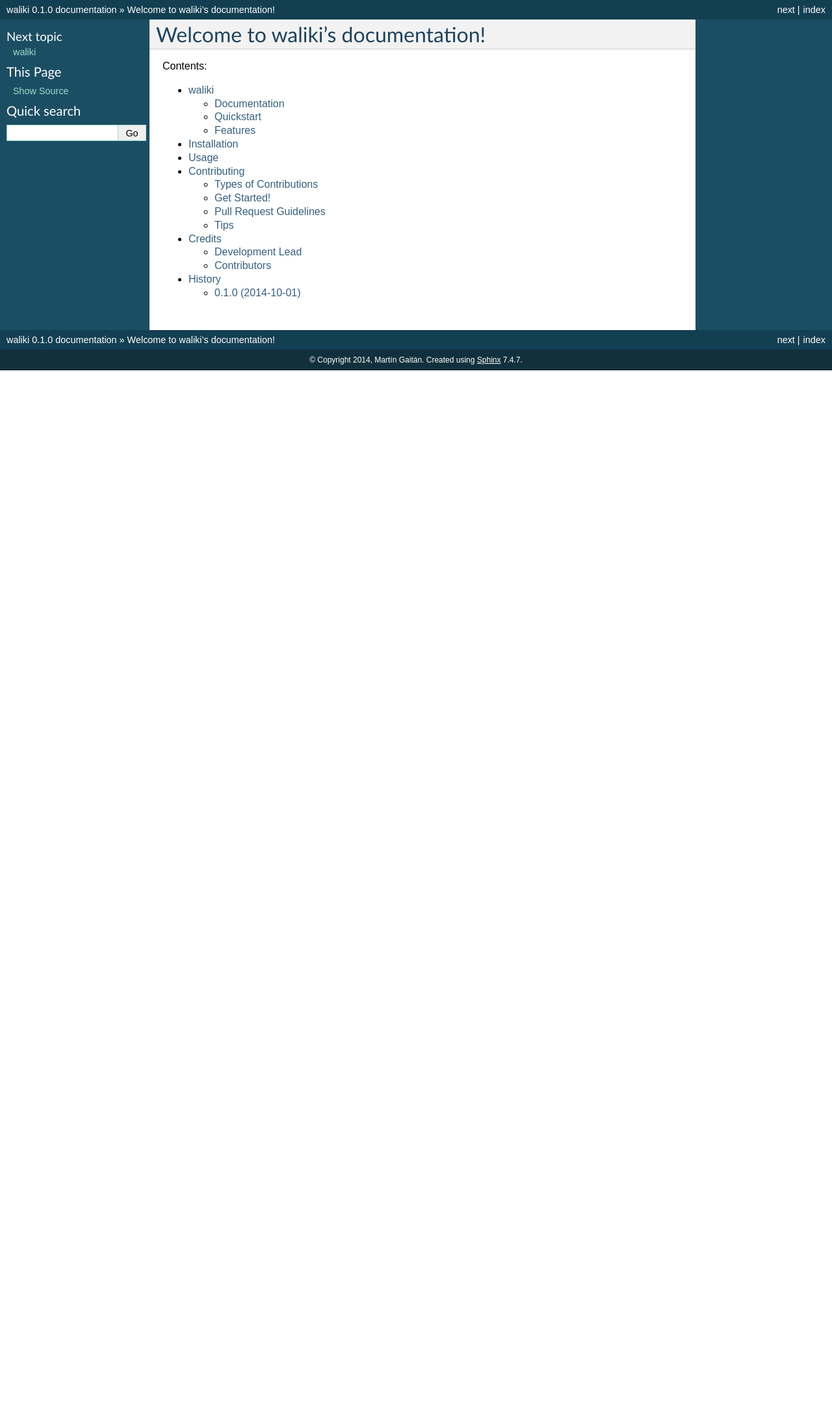
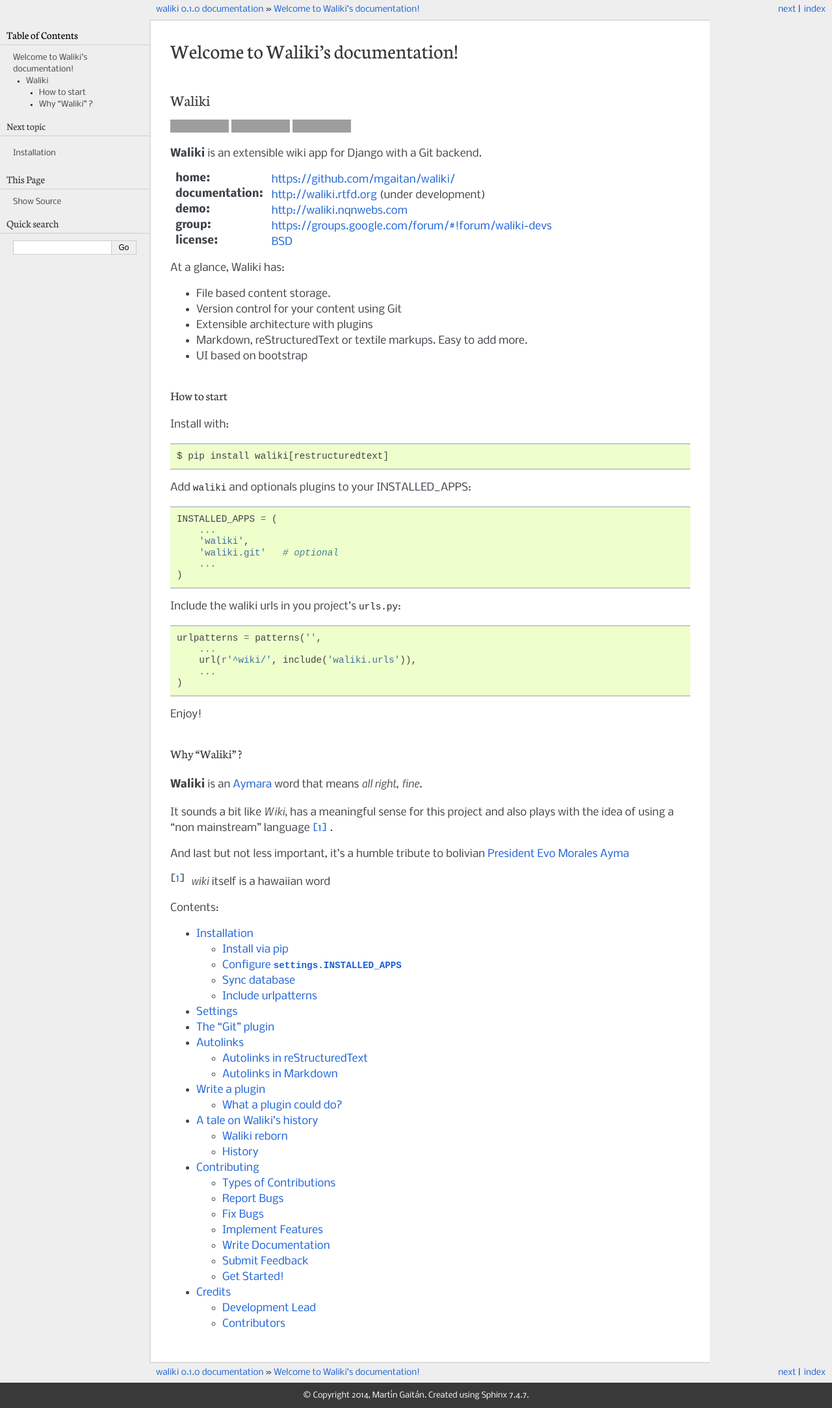
Before and after one commit to mgaitan/waliki, a Sphinx documentation site: the page built from docs/index.rst, in a window 1280 px wide. Shown: the whole page at 65% size. Built offline with Sphinx 7.4.7, drawn with Linux system fonts in a browser that asks for light colours; before the commit the page ends 900 px from its top, so only the background shows below that; grey boxes are pictures that could not be loaded.

Commit message:
some docs

```diff
--- a/README.rst
+++ b/README.rst
@@ -1,35 +1,68 @@
 =============================
-waliki
+Waliki
 =============================
 
-.. image:: https://badge.fury.io/py/django-waliki.png
-    :target: https://badge.fury.io/py/django-waliki
+.. image:: https://badge.fury.io/py/waliki.png
+    :target: https://badge.fury.io/py/waliki
 
-.. image:: https://travis-ci.org/mgaitan/django-waliki.png?branch=master
+.. image:: https://travis-ci.org/mgaitan/waliki.png?branch=master
     :target: https://travis-ci.org/mgaitan/django-waliki
 
-.. image:: https://coveralls.io/repos/mgaitan/django-waliki/badge.png?branch=master
-    :target: https://coveralls.io/r/mgaitan/django-waliki?branch=master
+.. image:: https://coveralls.io/repos/mgaitan/waliki/badge.png?branch=master
+    :target: https://coveralls.io/r/mgaitan/waliki?branch=master
 
-A simple yet powerful wiki engine
+**Waliki** is an extensible wiki app for Django with a Git backend.
 
-Documentation
--------------
 
-The full documentation is at https://django-waliki.readthedocs.org.
+:home: https://github.com/mgaitan/waliki/
+:documentation: http://waliki.rtfd.org (under development)
+:demo: http://waliki.nqnwebs.com
+:group: https://groups.google.com/forum/#!forum/waliki-devs
+:license: `BSD <https://github.com/mgaitan/waliki/blob/master/LICENSE>`_
 
-Quickstart
-----------
+At a glance, Waliki has:
 
-Install waliki::
+- File based content storage.
+- Version control for your content using Git
+- Extensible architecture with plugins
+- Markdown, reStructuredText or textile markups. Easy to add more.
+- UI based on bootstrap
 
-    pip install django-waliki
+How to start
+------------
 
-Then use it in a project::
+Install with::
 
-    import django-waliki
+    $ pip install waliki[restructuredtext]
 
-Features
---------
+Add ``waliki`` and optionals plugins to your INSTALLED_APPS::
 
-* TODO
+    INSTALLED_APPS = (
+        ...
+        'waliki',
+        'waliki.git'   # optional
+        ...
+    )
+
+Include the waliki urls in you project's ``urls.py``::
+
+    urlpatterns = patterns('',
+        ...
+        url(r'^wiki/', include('waliki.urls')),
+        ...
+    )
+
+Enjoy!
+
+
+Why "Waliki" ?
+----------------
+
+**Waliki** is an `Aymara <http://en.wikipedia.org/wiki/Aymara_language>`_ word that means *all right*, *fine*.
+
+It sounds a bit like *Wiki*, has a meaningful sense for this project
+and also plays with the idea of using a "non mainstream" language [1]_ .
+
+And last but not less important, it's a humble tribute to bolivian `President Evo Morales Ayma <http://en.wikipedia.org/wiki/Evo_Morales>`_
+
+.. [1] *wiki* itself is a hawaiian word
--- /dev/null
+++ b/docs/autolinking.rst
@@ -0,0 +1,24 @@
+Autolinks
+=========
+
+One of the most important feature in any wiki system is the simplicity to create and link pages. Waliki has a simple support for internal links
+
+Autolinks in reStructuredText
+-----------------------------
+
+There is autolininking support for restructuredtext with a very simple trick: if you don't define the target in a link (a word ending with and undercore like ``this_``), it will automatically point to an internal wiki page (even if it doesn't exist yet).
+
+So, just define ``somewhere_`` and to link the page with the slug *somewhere*
+
+How it is implemented?
+++++++++++++++++++++++
+
+It's dirty but very simple: Just render the page as usual using docutils and every unreferenced target is parsed and appended to internals urls.
+
+
+Autolinks in Markdown
+---------------------
+
+Waliki enables the Markdown's `WikiLinks <https://pythonhosted.org/Markdown/extensions/wikilinks.html>`_ extension by default.
+
+Uses ``[[Somewhere]]`` to link the page with slug *somewhere*.
--- a/docs/conf.py
+++ b/docs/conf.py
@@ -100,7 +100,7 @@
 
 # The theme to use for HTML and HTML Help pages.  See the documentation for
 # a list of builtin themes.
-html_theme = 'default'
+html_theme = 'pyramid'
 
 # Theme options are theme-specific and customize the look and feel of a theme
 # further.  For a list of options available for each theme, see the
@@ -173,7 +173,7 @@
 #html_file_suffix = None
 
 # Output file base name for HTML help builder.
-htmlhelp_basename = 'django-walikidoc'
+htmlhelp_basename = 'walikidoc'
 
 
 # -- Options for LaTeX output --------------------------------------------------
@@ -192,7 +192,7 @@
 # Grouping the document tree into LaTeX files. List of tuples
 # (source start file, target name, title, author, documentclass [howto/manual]).
 latex_documents = [
-  ('index', 'django-waliki.tex', u'waliki Documentation',
+  ('index', 'waliki.tex', u'waliki Documentation',
    u'Martín Gaitán', 'manual'),
 ]
 
@@ -222,7 +222,7 @@
 # One entry per manual page. List of tuples
 # (source start file, name, description, authors, manual section).
 man_pages = [
-    ('index', 'django-waliki', u'waliki Documentation',
+    ('index', 'waliki', u'Waliki Documentation',
      [u'Martín Gaitán'], 1)
 ]
 
@@ -236,8 +236,8 @@
 # (source start file, target name, title, author,
 #  dir menu entry, description, category)
 texinfo_documents = [
-  ('index', 'django-waliki', u'waliki Documentation',
-   u'Martín Gaitán', 'django-waliki', 'One line description of project.',
+  ('index', 'waliki', u'Waliki Documentation',
+   u'Martín Gaitán', 'waliki', 'One line description of project.',
    'Miscellaneous'),
 ]
 
--- /dev/null
+++ b/docs/git.rst
@@ -0,0 +1,27 @@
+=================
+The "Git" plugin
+=================
+
+The ``Git`` plugin converts your content folder in a git repository, and make a commit on each edition.
+
+With this simple logic you'll get:
+
+* History of changes (who, when, what)
+* Diff: compare any version an see what was added or removed
+* See an old version of a page and restore it if you want (without loose history)
+* Fancy relative dhatetimes out of the box
+* Simple stats: how many lines were added or removed. (go to the history page to see it in action!)
+* Backup (pushing your repo to a remote place)
+* Edit your content outside the web using the editor you prefer!
+
+Also would be possible:
+
+- Alert about conflicts (concurrent edition),
+- merge versions
+- more ideas?
+
+.. tip:: This plugin is optional, but strongly recommended.
+
+To install it add ``'waliki.git'`` after ``'waliki'`` in you ``settings.INSTALLED_APPS``.
+
+This extension uses the ``git`` command line machinary wrapped via the wonderful `sh <https://amoffat.github.com/sh>`_ package. Although it could have a performance impact compared with a python git library, my experience is that `pygit2 <http://www.pygit2.org>`_ is a bit complex to use and `GitPython <https://github.com/gitpython-developers/GitPython>`_ doesn't work with Python 3.
--- a/docs/history.rst
+++ b/docs/history.rst
@@ -1 +1,39 @@
+A tale on Waliki's history
+==========================
+
+ In june of 2013 I've tweeted this:
+
+.. raw:: html
+
+   <blockquote class="twitter-tweet"><p>Is there any wiki engine that uses <a href="https://twitter.com/search?q=%23restructuredText&amp;src=hash">#restructuredText</a> as its core markup? Everything I found are incomplete or not working hacks</p>&mdash; Martín Gaitán (@tin_nqn_) <a href="https://twitter.com/tin_nqn_/statuses/350238674803363842">June 27, 2013</a></blockquote><script async src="//platform.twitter.com/widgets.js" charset="utf-8"></script>
+
+When the master `Roberto Alsina`_ offered to convert Alva_ in a wiki system someday I asked him this:
+
+.. _Roberto Alsina: http://www.ralsina.com.ar
+.. _Alva: http://donewithniko.la/
+
+.. raw:: html
+
+   <blockquote class="twitter-tweet"><p><a href="https://twitter.com/tin_nqn_">@tin_nqn_</a> sure: <a href="https://t.co/Z377dGfw88">https://t.co/Z377dGfw88</a></p>&mdash; Roberto Alsina (@ralsina) <a href="https://twitter.com/ralsina/statuses/350247679168745475">June 27, 2013</a></blockquote><script async src="//platform.twitter.com/widgets.js" charset="utf-8"></script>
+
+That was the beginning. I found and forked a tiny `wiki system <https://github.com/alexex/wiki>`_ based on Flask and sent a first `pull request <https://github.com/alexex/wiki/pull/30>`_ where I explained few of my motivations:
+
+    I've researched a while looking for a simple yet usable wiki engine with support for reStructuredText, due it's what I write fluently and what I can use to render with Sphinx (de facto standard documentation tool in the python ecosystem), rst2pdf or whatever
+
+    Few wikis like MoinMoin or the builtin wiki in Trac has this feature, but processing a "block of restructuredtext" in the middle of another core markup.
+
+    Even when this project uses markdown, it's so simple to refactor this "render function" as a config option.
+
+During those days, I started to take a lot of design decisions and commit a bunch of code, so my fork diverge too much from Alex's wiki. That's how the `original version of Waliki <https://github.com/mgaitan/waliki_flask/>`_ was born.
+
+Waliki reborn
+-------------
+
+I was happy the result but blocked to continue. As a newbie in Flask, each attempted step was a challenge, and I wasn't not sure to be faithful to the conventions: my brain was too *djangonized*.
+
+Moreover, the `Python Argentina web project <https://github.com/PyAr/pyarweb>`_ needed a wiki engine based on Django.
+
+So, I decided to redone it, taking us much code and ideas as possible. I took my time, but it's here :).
+
+
 .. include:: ../HISTORY.rst
--- a/docs/index.rst
+++ b/docs/index.rst
@@ -3,17 +3,22 @@
    You can adapt this file completely to your liking, but it should at least
    contain the root `toctree` directive.
 
-Welcome to waliki's documentation!
+Welcome to Waliki's documentation!
 =================================================================
+
+.. include:: ../README.rst
+
 
 Contents:
 
 .. toctree::
    :maxdepth: 2
 
-   readme
    installation
-   usage
+   settings
+   git
+   autolinking
+   write_a_plugin
+   history
    contributing
    authors
-   history
--- a/docs/installation.rst
+++ b/docs/installation.rst
@@ -2,11 +2,60 @@
 Installation
 ============
 
-At the command line::
+Install via pip
+---------------
 
-    $ easy_install django-waliki
+To install the latest stable release, run::
 
-Or, if you have virtualenvwrapper installed::
+    $ pip install waliki
 
-    $ mkvirtualenv django-waliki
-    $ pip install django-waliki
+By default Waliki use reStructuredText as its markup, so docutils and other required dependencies are retrieved. If you prefer a Markdown only wiki, install it as following::
+
+    $ pip install waliki[markdown]
+
+Alternatively, if you want install every dependency, use::
+
+    $ pip install waliki[all]
+
+
+Configure ``settings.INSTALLED_APPS``
+-------------------------------------
+
+
+Add ``waliki`` and optionals plugins to your INSTALLED_APPS::
+
+    INSTALLED_APPS = (
+        ...
+        'waliki',
+        'waliki.git'   # optional
+        ...
+    )
+
+.. attention::
+
+    To enable ``waliki.git`` you need Git installed in your system. In Debian/Ubuntu::
+
+        $ sudo apt-get install git
+
+Sync database
+-------------
+
+Although Waliki stores page content as flat files, it use a model
+to store page titles, slugs and other field.
+
+Create this model table using::
+
+    $ python manage.py syncdb
+
+Include urlpatterns
+-------------------
+
+Include the waliki urls in you project's ``urls.py``. For example::
+
+    urlpatterns = patterns('',
+        ...
+        url(r'^wiki/', include('waliki.urls')),
+        ...
+    )
+
+Waliki will handle the inclusion of installed plugins urls automatically.
--- /dev/null
+++ b/docs/settings.rst
@@ -0,0 +1,11 @@
+========
+Settings
+========
+
+Waliki follows a `convention over configuration <http://en.wikipedia.org/wiki/Convention_over_configuration>`_
+paradigm, defining sensible defaults for every constant.
+
+For now, look in `waliki/settings.py <https://github.com/mgaitan/waliki/blob/master/waliki/settings.py>`_
+to see a list of available settings.
+
+You can override any setting in your project's ``settings.py``
--- a/docs/usage.rst
+++ /dev/null
@@ -1,7 +0,0 @@
-========
-Usage
-========
-
-To use waliki in a project::
-
-    import django-waliki
--- /dev/null
+++ b/docs/write_a_plugin.rst
@@ -0,0 +1,30 @@
+Write a plugin
+==============
+
+Waliki has a very little core designed to be extensible with **plugins**.
+
+At the moment, there are only two extensions available (`Git </git>`_ and `rst2pdf </get-as-pdf>`_) but you can create a new one very easily.
+
+A plugin is a normal Django app, with a file named ``waliki_plugin.py`` with a subclass of ``BasePlugin``.
+
+As an example, see the `waliki.git.waliki_plugin.py`.
+
+.. literalinclude:: ../waliki/git/waliki_plugin.py
+   :language: python
+
+
+The field ``extra_page_actions`` is a list ``('url_name', 'link text')`` tuples, where each ``url_name`` is reversed passing the page's `slug` as parameters. This actions appear in the dropdown of the * "Edit"* button.
+
+
+What a plugin could do?
+------------------------
+
+Everything you can do with and app: add views, add or override templates, etc.
+
+For connect receivers functions to the signals that Waliki sends when few actions happen. At the moment there is one:
+
+* ``page_saved`` is sent just after save a page. The parameters are the
+  ``page`` instance, the ``user`` who edited the page,  and
+  the optional ``message``. For example, Git extensions uses it to make a commit with the new comment.
+
+.. note:: Of course, you can add any new signal you need!
```
Also changed, not shown: CONTRIBUTING.rst (+28 -35 lines), docs/get-as-pdf.txt (added, +27 -0 lines), setup.py (+16 -8 lines), 1 other file.
